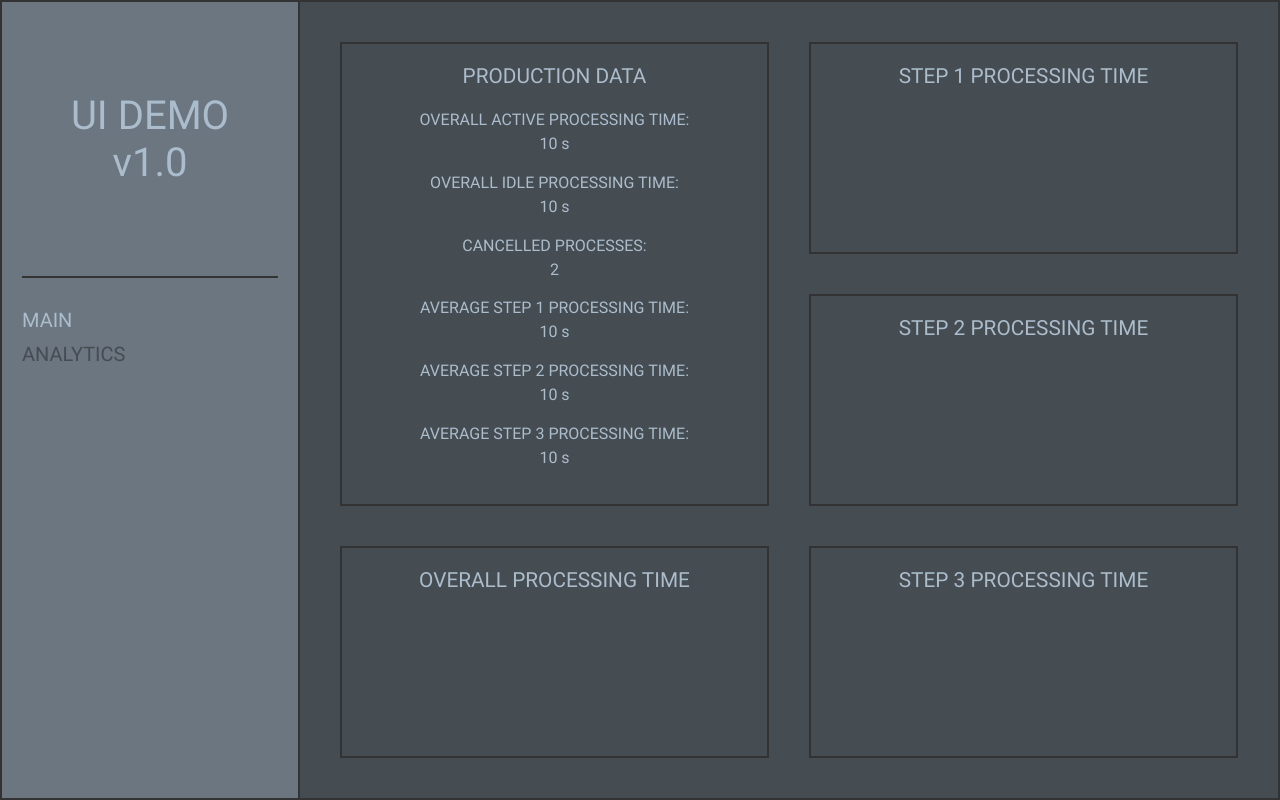
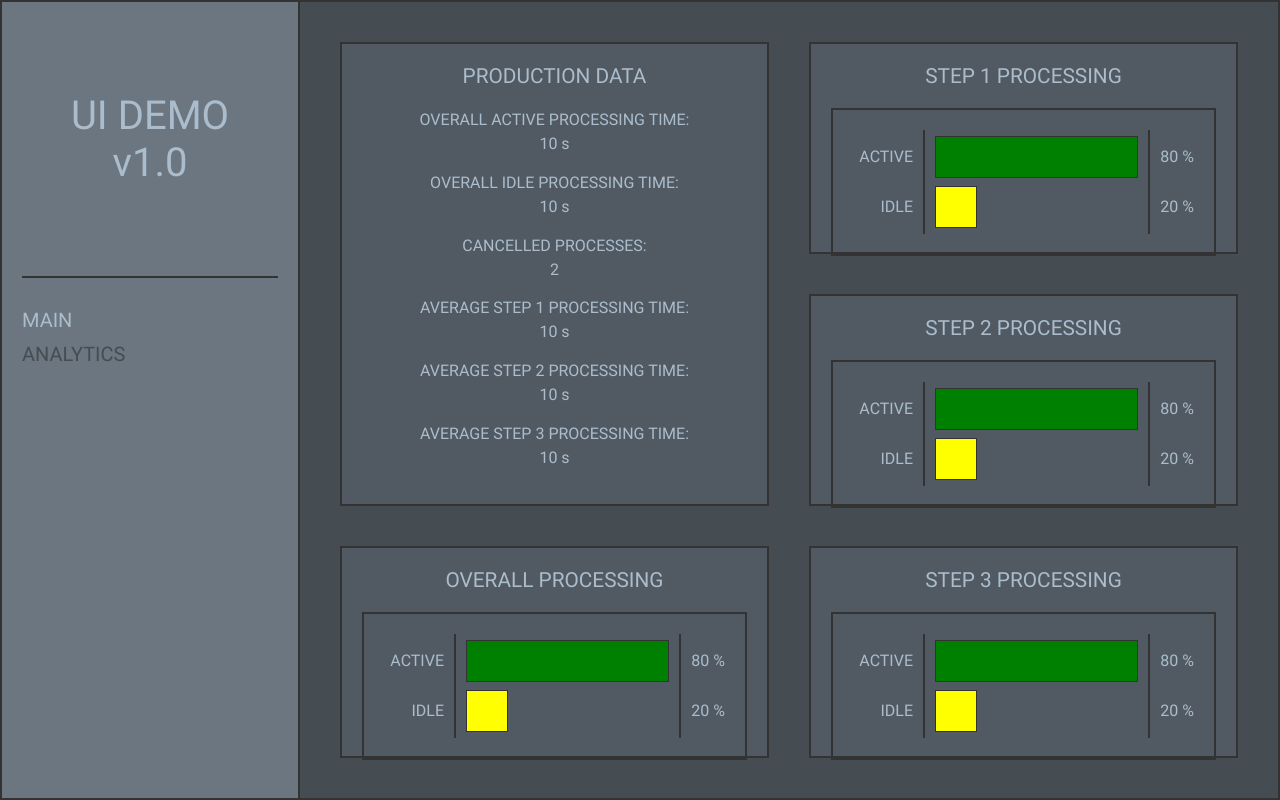
Before and after one commit to MyllysMikkoS/IndustrialUiDemo, an Angular app: page /analytics in a window 1280 px wide. Built offline with nearby package versions, Linux system fonts and the light colour scheme.

Commit message:
Analytics page charts

```diff
--- a/src/_colors.scss
+++ b/src/_colors.scss
@@ -1,4 +1,5 @@
 $color-light-blue: #ABBDCC;
 $color-light-gray: #6B7680;
+$color-widget-background: #515a63;
 $color-gray: #454C52;
 $color-borders: #333333;
--- a/src/app/analytics-page/analytics-page.component.html
+++ b/src/app/analytics-page/analytics-page.component.html
@@ -27,17 +27,23 @@
         <div class="value">10 s</div>
       </div>
     </div>
-    <div class="widget overall-processing-time">
-      <div class="widget-header">Overall processing time</div>
+    <div class="widget flex-column overall-processing-time">
+      <div class="widget-header">Overall processing</div>
+      <div class="graph-container">
+        <app-process-time-chart></app-process-time-chart>
+      </div>
     </div>
-    <div class="widget step1-processing-time">
-      <div class="widget-header">Step 1 processing time</div>
+    <div class="widget flex-column step1-processing-time">
+      <div class="widget-header">Step 1 processing</div>
+      <app-process-time-chart></app-process-time-chart>
     </div>
-    <div class="widget step2-processing-time">
-      <div class="widget-header">Step 2 processing time</div>
+    <div class="widget flex-column step2-processing-time">
+      <div class="widget-header">Step 2 processing</div>
+      <app-process-time-chart></app-process-time-chart>
     </div>
-    <div class="widget step3-processing-time">
-      <div class="widget-header">Step 3 processing time</div>
+    <div class="widget flex-column step3-processing-time">
+      <div class="widget-header">Step 3 processing</div>
+      <app-process-time-chart></app-process-time-chart>
     </div>
   </div>
 </div>
--- a/src/app/analytics-page/analytics-page.component.scss
+++ b/src/app/analytics-page/analytics-page.component.scss
@@ -47,6 +47,15 @@
         grid-column: col2-start / col2-end;
         grid-row: row3-start / row3-end;
       }
+
+      .graph-container {
+        flex-grow: 1;
+      }
     }
   }
+
+  .flex-column {
+    display: flex;
+    flex-direction: column;
+  }
 }
--- a/src/app/app.module.ts
+++ b/src/app/app.module.ts
@@ -8,6 +8,7 @@ import { AnalyticsPageComponent } from './analytics-page/analytics-page.componen
 import { NavigationComponent } from './common-components/navigation/navigation.component';
 import { ProgressBarComponent } from './common-components/progress-bar/progress-bar.component';
 import { StepViewComponent } from './main-page/step-view/step-view.component';
+import { ProcessTimeChartComponent } from './common-components/process-time-chart/process-time-chart.component';
 
 @NgModule({
   declarations: [
@@ -16,7 +17,8 @@ import { StepViewComponent } from './main-page/step-view/step-view.component';
     AnalyticsPageComponent,
     NavigationComponent,
     ProgressBarComponent,
-    StepViewComponent
+    StepViewComponent,
+    ProcessTimeChartComponent
   ],
   imports: [
     BrowserModule,
--- /dev/null
+++ b/src/app/common-components/process-time-chart/process-time-chart.component.scss
@@ -0,0 +1,82 @@
+@use '../../../colors' as *;
+@use '../../../common' as *;
+
+:host {
+  display: flex;
+  width: 100%;
+  height: 100%;
+
+  .process-time-chart {
+    display: flex;
+    flex-direction: row;
+    width: 100%;
+    height: calc(100% - #{$widgetMargin * 2});
+    padding: $widgetMargin;
+
+    border: $borderSize solid $color-borders;
+
+    .names {
+      display: flex;
+      flex-direction: column;
+      width: 60px;
+      border-right: $borderSize solid $color-borders;
+      margin-right: 10px;
+      padding-right: 10px;
+      text-align: right;
+      justify-content: center;
+
+      p {
+        height: 50px;
+        line-height: 50px;
+        margin: 0;
+        padding: 0;
+      }
+    }
+
+    .bars {
+      display: flex;
+      flex-direction: column;
+      flex-grow: 3;
+      justify-content: center;
+
+      .chart-half {
+        display: flex;
+        flex-direction: column;
+        justify-content: center;
+        height: 50px;
+        line-height: 50px;
+        margin: 0;
+        padding: 0;
+
+        .bar-green {
+          border: 1px solid $color-borders;
+          height: calc(100% - 10px);
+          background-color: green;
+        }
+
+        .bar-yellow {
+          border: 1px solid $color-borders;
+          height: calc(100% - 10px);
+          background-color: yellow;
+        }
+      }
+    }
+
+    .values {
+      display: flex;
+      flex-direction: column;
+      min-width: 30px;
+      justify-content: center;
+      border-left: $borderSize solid $color-borders;
+      padding-left: 10px;
+      margin-left: 12px;
+
+      p {
+        height: 50px;
+        line-height: 50px;
+        margin: 0;
+        padding: 0;
+      }
+    }
+  }
+}
--- /dev/null
+++ b/src/app/common-components/process-time-chart/process-time-chart.component.ts
@@ -0,0 +1,46 @@
+import { Component, Input, OnInit } from '@angular/core';
+
+@Component({
+  selector: 'app-process-time-chart',
+  styleUrls: ['./process-time-chart.component.scss'],
+  template: `
+  <div class="process-time-chart">
+    <div class="names">
+      <p>Active</p>
+      <p>Idle</p>
+    </div>
+    <div class="bars">
+      <div class="chart-half">
+        <div class="bar-green" [style.width]="activeBarWidth"></div>
+      </div>
+      <div class="chart-half">
+        <div class="bar-yellow" [style.width]="idleBarWidth"></div>
+      </div>
+    </div>
+    <div class="values">
+      <p>80 %</p>
+      <p>20 %</p>
+    </div>
+  </div>
+  `
+})
+export class ProcessTimeChartComponent implements OnInit {
+  @Input() activePercentage = 100;
+  @Input() idlePercentage = 20;
+
+  get activeBarWidth(): string {
+    const clampedPercent = Math.max(Math.min(this.activePercentage, 100), 0);
+    return clampedPercent + '%';
+  }
+
+  get idleBarWidth(): string {
+    const clampedPercent = Math.max(Math.min(this.idlePercentage, 100), 0);
+    return clampedPercent + '%';
+  }
+
+  constructor() { }
+
+  ngOnInit(): void {
+  }
+
+}
--- a/src/styles.scss
+++ b/src/styles.scss
@@ -26,6 +26,7 @@ html, body {
   margin: $widgetMargin;
   padding: $widgetMargin;
   border: $borderSize solid $color-borders;
+  background: $color-widget-background;
 }
 
 .widget-header {
```
Also changed, not shown: 1 other file (tests, documents, lock files or other folders).
